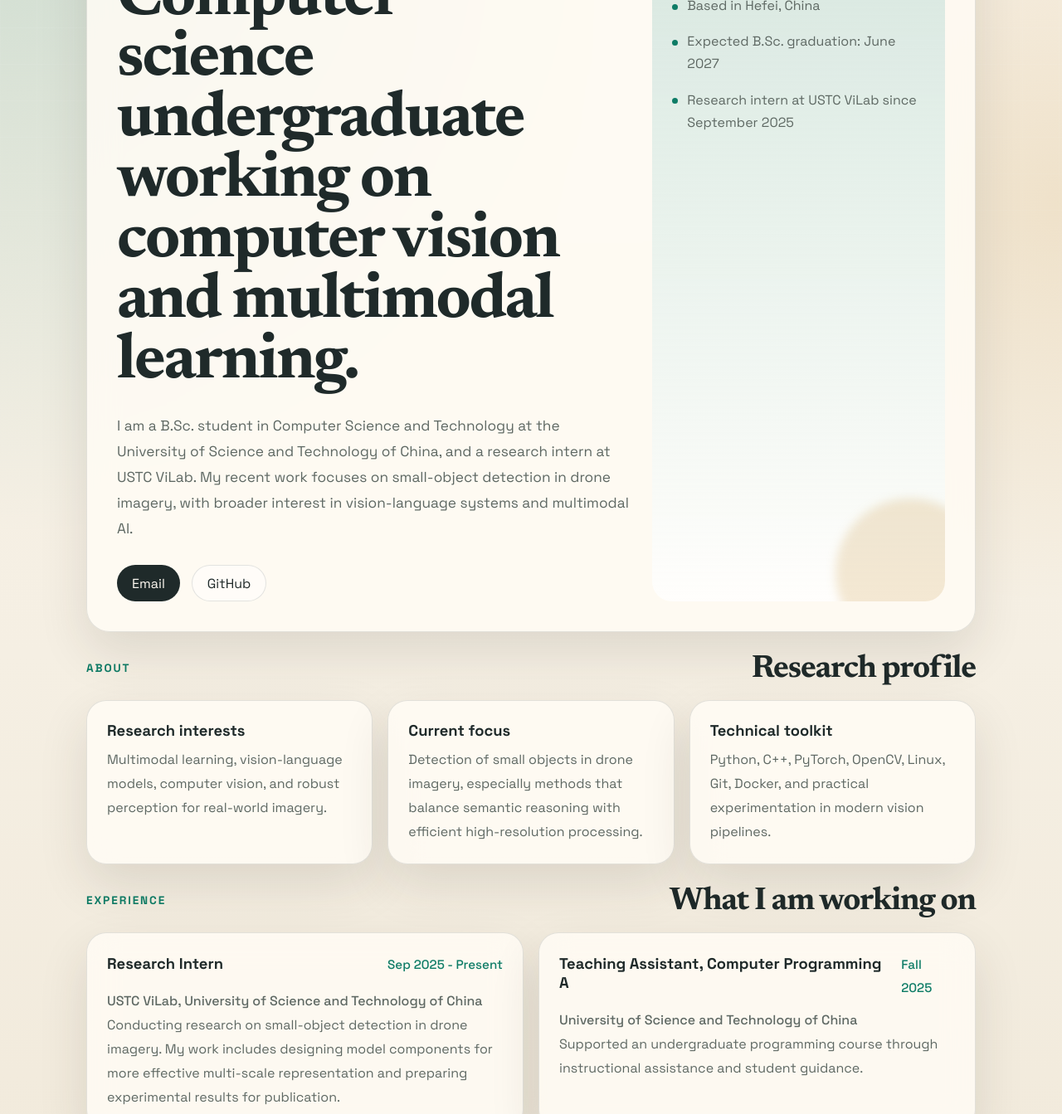
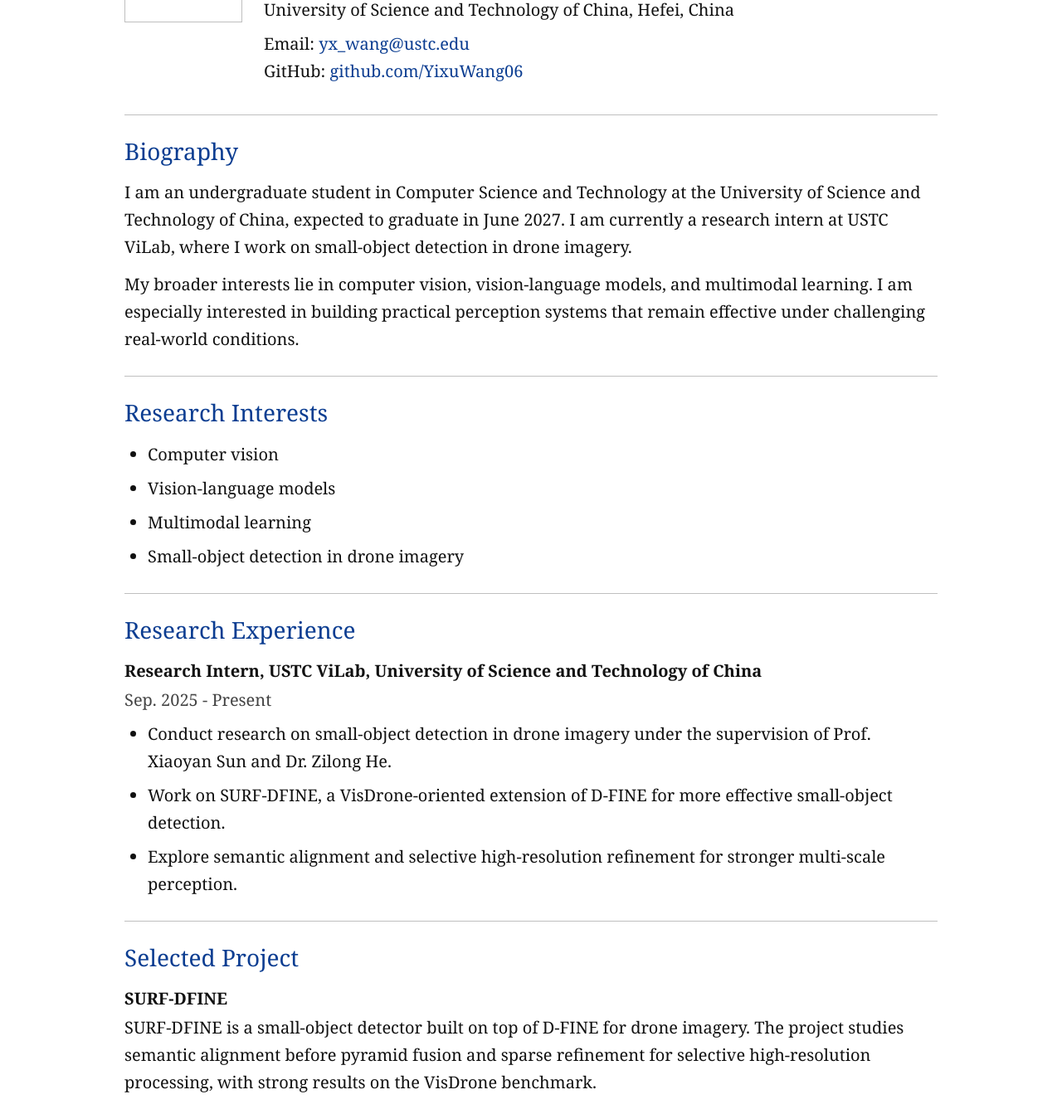
Before and after one commit to yixuwang06/yixuwang06.github.io, a plain HTML site: page index.html in a window 1280 px wide. Shown: the part 143-1486 px from the top of the page at 83% size. Drawn offline with Linux system fonts and the light colour scheme.

Commit message:
Simplify homepage layout

```diff
--- a/index.html
+++ b/index.html
@@ -8,141 +8,23 @@
       name="description"
       content="Yixu Wang is a computer science undergraduate at USTC working on computer vision, small-object detection, and multimodal learning."
     />
-    <link rel="preconnect" href="https://fonts.googleapis.com" />
-    <link rel="preconnect" href="https://fonts.gstatic.com" crossorigin />
-    <link
-      href="https://fonts.googleapis.com/css2?family=Newsreader:opsz,wght@6..72,500;6..72,700&amp;family=Space+Grotesk:wght@400;500;700&amp;display=swap"
-      rel="stylesheet"
-    />
     <link rel="stylesheet" href="styles.css" />
   </head>
   <body>
     <div class="page-shell">
-      <header class="hero">
-        <div class="hero-copy">
-          <p class="eyebrow">Yixu Wang</p>
-          <h1>
-            Computer science undergraduate working on computer vision and
-            multimodal learning.
-          </h1>
-          <p class="lead">
-            I am a B.Sc. student in Computer Science and Technology at the
-            University of Science and Technology of China, and a research
-            intern at USTC ViLab. My recent work focuses on small-object
-            detection in drone imagery, with broader interest in vision-language
-            systems and multimodal AI.
+      <header class="top-intro">
+        <div class="intro-mark" aria-hidden="true">YW</div>
+        <div class="intro-copy">
+          <h1>Yixu Wang (王逸旭)</h1>
+          <p class="role">B.Sc. Student in Computer Science and Technology</p>
+          <p class="affiliation">
+            University of Science and Technology of China, Hefei, China
           </p>
-          <div class="hero-actions">
-            <a class="primary-link" href="mailto:yx_wang@ustc.edu">Email</a>
-            <a
-              class="secondary-link"
-              href="https://github.com/YixuWang06"
-              target="_blank"
-              rel="noreferrer"
-            >
-              GitHub
-            </a>
-          </div>
-        </div>
-        <div class="hero-panel">
-          <p class="panel-label">Snapshot</p>
-          <ul class="facts">
-            <li>Based in Hefei, China</li>
-            <li>Expected B.Sc. graduation: June 2027</li>
-            <li>Research intern at USTC ViLab since September 2025</li>
-          </ul>
-        </div>
-      </header>
-
-      <main>
-        <section class="section-grid">
-          <div class="section-heading">
-            <p class="section-tag">About</p>
-            <h2>Research profile</h2>
-          </div>
-          <div class="card-grid">
-            <article class="info-card">
-              <h3>Research interests</h3>
-              <p>
-                Multimodal learning, vision-language models, computer vision,
-                and robust perception for real-world imagery.
-              </p>
-            </article>
-            <article class="info-card">
-              <h3>Current focus</h3>
-              <p>
-                Detection of small objects in drone imagery, especially methods
-                that balance semantic reasoning with efficient high-resolution
-                processing.
-              </p>
-            </article>
-            <article class="info-card">
-              <h3>Technical toolkit</h3>
-              <p>
-                Python, C++, PyTorch, OpenCV, Linux, Git, Docker, and practical
-                experimentation in modern vision pipelines.
-              </p>
-            </article>
-          </div>
-        </section>
-
-        <section class="section-grid">
-          <div class="section-heading">
-            <p class="section-tag">Experience</p>
-            <h2>What I am working on</h2>
-          </div>
-          <div class="timeline">
-            <article class="timeline-card">
-              <div class="timeline-topline">
-                <h3>Research Intern</h3>
-                <p>Sep 2025 - Present</p>
-              </div>
-              <p class="timeline-org">
-                USTC ViLab, University of Science and Technology of China
-              </p>
-              <p>
-                Conducting research on small-object detection in drone imagery.
-                My work includes designing model components for more effective
-                multi-scale representation and preparing experimental results for
-                publication.
-              </p>
-            </article>
-            <article class="timeline-card">
-              <div class="timeline-topline">
-                <h3>Teaching Assistant, Computer Programming A</h3>
-                <p>Fall 2025</p>
-              </div>
-              <p class="timeline-org">
-                University of Science and Technology of China
-              </p>
-              <p>
-                Supported an undergraduate programming course through
-                instructional assistance and student guidance.
-              </p>
-            </article>
-          </div>
-        </section>
-
-        <section class="feature-card">
-          <div class="section-heading compact">
-            <p class="section-tag">Project Highlight</p>
-            <h2>SURF-DFINE</h2>
-          </div>
-          <p>
-            A small-object detector built on top of D-FINE for drone imagery.
-            The project explores semantic alignment before pyramid fusion and a
-            sparse refinement strategy for selective high-resolution processing,
-            leading to stronger benchmark performance on VisDrone.
-          </p>
-        </section>
-
-        <section class="contact-strip">
-          <div>
-            <p class="section-tag">Contact</p>
-            <h2>Open to research conversations.</h2>
-          </div>
-          <div class="contact-links">
+          <p class="contact-line">
+            Email:
             <a href="mailto:yx_wang@ustc.edu">yx_wang@ustc.edu</a>
+            <br />
+            GitHub:
             <a
               href="https://github.com/YixuWang06"
               target="_blank"
@@ -150,7 +32,100 @@
             >
               github.com/YixuWang06
             </a>
-          </div>
+          </p>
+        </div>
+      </header>
+
+      <hr />
+
+      <main>
+        <section>
+          <h2>Biography</h2>
+          <p>
+            I am an undergraduate student in Computer Science and Technology at
+            the University of Science and Technology of China, expected to
+            graduate in June 2027. I am currently a research intern at USTC
+            ViLab, where I work on small-object detection in drone imagery.
+          </p>
+          <p>
+            My broader interests lie in computer vision, vision-language
+            models, and multimodal learning. I am especially interested in
+            building practical perception systems that remain effective under
+            challenging real-world conditions.
+          </p>
+        </section>
+
+        <hr />
+
+        <section>
+          <h2>Research Interests</h2>
+          <ul>
+            <li>Computer vision</li>
+            <li>Vision-language models</li>
+            <li>Multimodal learning</li>
+            <li>Small-object detection in drone imagery</li>
+          </ul>
+        </section>
+
+        <hr />
+
+        <section>
+          <h2>Research Experience</h2>
+          <p class="entry-title">
+            Research Intern, USTC ViLab, University of Science and Technology of
+            China
+          </p>
+          <p class="entry-meta">Sep. 2025 - Present</p>
+          <ul>
+            <li>
+              Conduct research on small-object detection in drone imagery under
+              the supervision of Prof. Xiaoyan Sun and Dr. Zilong He.
+            </li>
+            <li>
+              Work on SURF-DFINE, a VisDrone-oriented extension of D-FINE for
+              more effective small-object detection.
+            </li>
+            <li>
+              Explore semantic alignment and selective high-resolution
+              refinement for stronger multi-scale perception.
+            </li>
+          </ul>
+        </section>
+
+        <hr />
+
+        <section>
+          <h2>Selected Project</h2>
+          <p class="entry-title">SURF-DFINE</p>
+          <p>
+            SURF-DFINE is a small-object detector built on top of D-FINE for
+            drone imagery. The project studies semantic alignment before pyramid
+            fusion and sparse refinement for selective high-resolution
+            processing, with strong results on the VisDrone benchmark.
+          </p>
+        </section>
+
+        <hr />
+
+        <section>
+          <h2>Teaching</h2>
+          <p class="entry-title">
+            Teaching Assistant, Computer Programming A, USTC
+          </p>
+          <p class="entry-meta">Fall 2025</p>
+          <p>
+            Assisted with undergraduate programming instruction and student
+            support in the Computer Programming A course.
+          </p>
+        </section>
+
+        <hr />
+
+        <section>
+          <h2>Skills</h2>
+          <p>
+            Python, C++, PyTorch, OpenCV, Linux, Git, Docker
+          </p>
         </section>
       </main>
     </div>
--- a/styles.css
+++ b/styles.css
@@ -1,361 +1,140 @@
-:root {
-  --bg: #f5efe3;
-  --surface: rgba(255, 252, 245, 0.85);
-  --surface-strong: #fffdf8;
-  --ink: #1f2a2a;
-  --muted: #5e6863;
-  --line: rgba(31, 42, 42, 0.12);
-  --accent: #0e7c66;
-  --accent-soft: rgba(14, 124, 102, 0.12);
-  --shadow: 0 24px 60px rgba(48, 42, 34, 0.12);
-}
-
-* {
-  box-sizing: border-box;
-}
-
 html {
   scroll-behavior: smooth;
 }
 
 body {
   margin: 0;
-  min-height: 100vh;
-  font-family: "Space Grotesk", "Helvetica Neue", sans-serif;
-  color: var(--ink);
-  background:
-    radial-gradient(circle at top left, rgba(14, 124, 102, 0.18), transparent 34%),
-    radial-gradient(circle at right 20%, rgba(198, 145, 54, 0.16), transparent 24%),
-    linear-gradient(180deg, #f8f2e8 0%, var(--bg) 48%, #efe7d7 100%);
+  background: #ffffff;
+  color: #111111;
+  font-family: Georgia, "Times New Roman", serif;
+  font-size: 20px;
+  line-height: 1.65;
 }
 
-body::before {
-  content: "";
-  position: fixed;
-  inset: 0;
-  pointer-events: none;
-  background-image:
-    linear-gradient(rgba(255, 255, 255, 0.16) 1px, transparent 1px),
-    linear-gradient(90deg, rgba(255, 255, 255, 0.12) 1px, transparent 1px);
-  background-size: 44px 44px;
-  mask-image: linear-gradient(180deg, rgba(0, 0, 0, 0.6), transparent 90%);
+a {
+  color: #0b3d91;
+  text-decoration: none;
+}
+
+a:hover {
+  text-decoration: underline;
 }
 
 .page-shell {
-  position: relative;
-  max-width: 1120px;
+  max-width: 980px;
   margin: 0 auto;
-  padding: 40px 24px 80px;
+  padding: 28px 24px 56px;
 }
 
-.hero,
-.feature-card,
-.contact-strip,
-.timeline-card,
-.info-card {
-  border: 1px solid var(--line);
-  background: var(--surface);
-  backdrop-filter: blur(18px);
-  box-shadow: var(--shadow);
+.top-intro {
+  display: grid;
+  grid-template-columns: 140px minmax(0, 1fr);
+  gap: 28px;
+  align-items: start;
 }
 
-.hero {
-  display: grid;
-  grid-template-columns: minmax(0, 1.4fr) minmax(280px, 0.8fr);
-  gap: 28px;
-  align-items: stretch;
-  padding: 36px;
-  border-radius: 28px;
+.intro-mark {
+  display: flex;
+  align-items: center;
+  justify-content: center;
+  width: 140px;
+  height: 140px;
+  border: 1px solid #bfbfbf;
+  color: #7a0000;
+  font-size: 42px;
+  font-weight: 700;
+  line-height: 1;
 }
 
-.eyebrow,
-.section-tag,
-.panel-label {
-  margin: 0 0 12px;
-  font-size: 0.85rem;
+.intro-copy h1 {
+  margin: 0 0 10px;
+  color: #7a0000;
+  font-family: Tahoma, "Helvetica Neue", Arial, sans-serif;
+  font-size: 40px;
   font-weight: 700;
-  letter-spacing: 0.14em;
-  text-transform: uppercase;
-  color: var(--accent);
+  line-height: 1.15;
 }
 
-h1,
-h2,
-h3,
-.timeline-topline p {
+.role {
+  margin: 0 0 8px;
+  color: #0b3d91;
+  font-size: 28px;
+}
+
+.affiliation,
+.contact-line {
+  margin: 0 0 8px;
+}
+
+hr {
+  margin: 28px 0 20px;
+  border: 0;
+  border-top: 1px solid #bfbfbf;
+}
+
+section {
   margin: 0;
 }
 
-h1,
 h2 {
-  font-family: "Newsreader", Georgia, serif;
-  letter-spacing: -0.03em;
+  margin: 0 0 10px;
+  color: #0b3d91;
+  font-size: 28px;
+  font-weight: 400;
 }
 
-h1 {
-  max-width: 12ch;
-  font-size: clamp(3rem, 6vw, 5.4rem);
-  line-height: 0.95;
+p {
+  margin: 0 0 12px;
 }
 
-.lead {
-  max-width: 58ch;
-  margin: 24px 0 0;
-  font-size: 1.08rem;
-  line-height: 1.8;
-  color: var(--muted);
+ul {
+  margin: 0;
+  padding-left: 28px;
 }
 
-.hero-actions,
-.contact-links {
-  display: flex;
-  flex-wrap: wrap;
-  gap: 14px;
+li {
+  margin-bottom: 8px;
 }
 
-.hero-actions {
-  margin-top: 28px;
+.entry-title {
+  margin-bottom: 2px;
+  font-weight: 700;
 }
 
-a {
-  color: inherit;
-  text-decoration: none;
+.entry-meta {
+  margin-bottom: 8px;
+  color: #444444;
 }
 
-.primary-link,
-.secondary-link,
-.contact-links a {
-  display: inline-flex;
-  align-items: center;
-  justify-content: center;
-  min-height: 44px;
-  padding: 0 18px;
-  border-radius: 999px;
-  transition:
-    transform 180ms ease,
-    background-color 180ms ease,
-    border-color 180ms ease;
+@media (max-width: 700px) {
+  body {
+    font-size: 18px;
   }
 
-.primary-link {
-  background: var(--ink);
-  color: #fffaf2;
+  .page-shell {
+    padding: 20px 16px 40px;
   }
 
-.secondary-link,
-.contact-links a {
-  border: 1px solid var(--line);
-  background: rgba(255, 255, 255, 0.52);
-}
-
-.primary-link:hover,
-.secondary-link:hover,
-.contact-links a:hover {
-  transform: translateY(-2px);
-}
-
-.hero-panel {
-  position: relative;
-  overflow: hidden;
-  padding: 24px;
-  border-radius: 24px;
-  background:
-    linear-gradient(180deg, rgba(14, 124, 102, 0.16), rgba(255, 255, 255, 0.55)),
-    var(--surface-strong);
-}
-
-.hero-panel::after {
-  content: "";
-  position: absolute;
-  right: -48px;
-  bottom: -56px;
-  width: 180px;
-  height: 180px;
-  border-radius: 50%;
-  background: rgba(198, 145, 54, 0.2);
-  filter: blur(6px);
-}
-
-.facts {
-  position: relative;
-  z-index: 1;
-  margin: 18px 0 0;
-  padding: 0;
-  list-style: none;
-}
-
-.facts li {
-  position: relative;
-  margin-top: 16px;
-  padding-left: 18px;
-  line-height: 1.7;
-  color: var(--muted);
-}
-
-.facts li::before {
-  content: "";
-  position: absolute;
-  left: 0;
-  top: 0.72em;
-  width: 7px;
-  height: 7px;
-  border-radius: 50%;
-  background: var(--accent);
-}
-
-main {
-  display: grid;
-  gap: 26px;
-  margin-top: 26px;
-}
-
-.section-grid {
-  display: grid;
+  .top-intro {
+    grid-template-columns: 1fr;
     gap: 18px;
   }
 
-.section-heading {
-  display: flex;
-  justify-content: space-between;
-  gap: 16px;
-  align-items: end;
+  .intro-mark {
+    width: 104px;
+    height: 104px;
+    font-size: 32px;
   }
 
-.section-heading h2 {
-  font-size: clamp(2rem, 3vw, 3rem);
+  .intro-copy h1 {
+    font-size: 32px;
   }
 
-.card-grid {
-  display: grid;
-  grid-template-columns: repeat(3, minmax(0, 1fr));
-  gap: 18px;
+  .role {
+    font-size: 22px;
   }
 
-.info-card,
-.timeline-card {
-  border-radius: 24px;
-  padding: 24px;
-}
-
-.info-card h3,
-.timeline-card h3,
-.feature-card h2 {
-  margin-bottom: 10px;
-  font-size: 1.15rem;
-}
-
-.info-card p,
-.timeline-card p,
-.feature-card p {
-  margin: 0;
-  line-height: 1.8;
-  color: var(--muted);
-}
-
-.timeline {
-  display: grid;
-  grid-template-columns: repeat(2, minmax(0, 1fr));
-  gap: 18px;
-}
-
-.timeline-topline {
-  display: flex;
-  justify-content: space-between;
-  gap: 12px;
-  align-items: baseline;
-  margin-bottom: 10px;
-}
-
-.timeline-topline p {
-  color: var(--accent);
-  font-size: 0.95rem;
-  font-weight: 500;
-}
-
-.timeline-org {
-  margin-bottom: 12px;
-  color: var(--ink);
-  font-weight: 500;
-}
-
-.feature-card {
-  display: grid;
-  gap: 12px;
-  padding: 28px;
-  border-radius: 28px;
-  background:
-    linear-gradient(135deg, rgba(14, 124, 102, 0.08), rgba(255, 255, 255, 0.8)),
-    var(--surface-strong);
-}
-
-.section-heading.compact {
-  align-items: start;
-}
-
-.contact-strip {
-  display: flex;
-  justify-content: space-between;
-  gap: 20px;
-  align-items: center;
-  padding: 28px;
-  border-radius: 28px;
-}
-
-.contact-strip h2 {
-  font-size: clamp(1.8rem, 2.6vw, 2.7rem);
-}
-
-@media (max-width: 900px) {
-  .hero,
-  .card-grid,
-  .timeline,
-  .contact-strip {
-    grid-template-columns: 1fr;
-  }
-
-  .hero,
-  .contact-strip {
-    display: grid;
-  }
-
-  .section-heading,
-  .timeline-topline {
-    flex-direction: column;
-    align-items: start;
+  h2 {
+    font-size: 24px;
   }
 }
-
-@media (max-width: 640px) {
-  .page-shell {
-    padding: 20px 16px 48px;
-  }
-
-  .hero,
-  .info-card,
-  .timeline-card,
-  .feature-card,
-  .contact-strip {
-    padding: 22px;
-    border-radius: 22px;
-  }
-
-  h1 {
-    max-width: none;
-  }
-
-  .lead {
-    font-size: 1rem;
-  }
-
-  .hero-actions,
-  .contact-links {
-    flex-direction: column;
-    align-items: stretch;
-  }
-
-  .primary-link,
-  .secondary-link,
-  .contact-links a {
-    width: 100%;
-  }
-}
```
Lines whose indentation alone changed are shown as unchanged.
